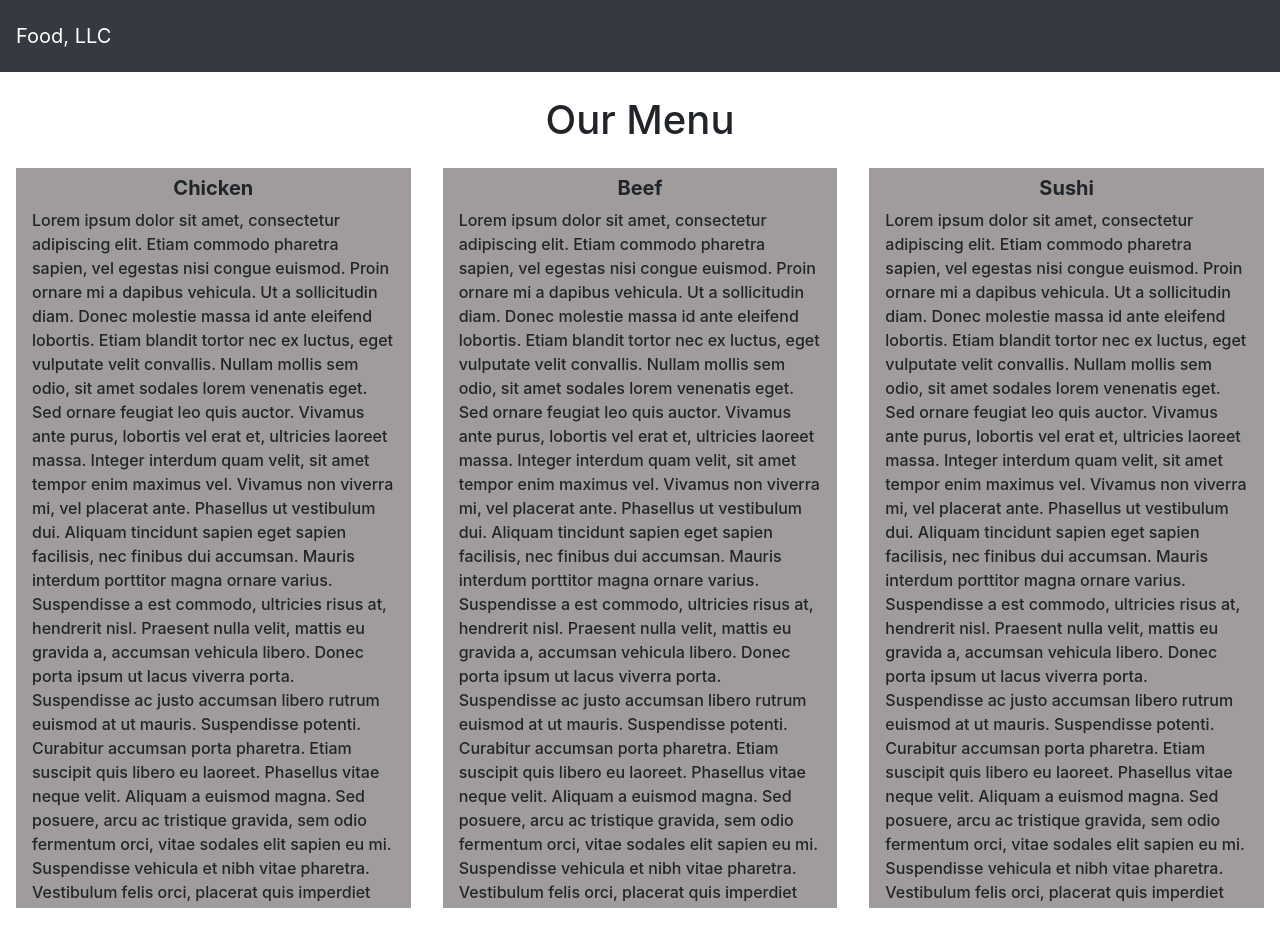
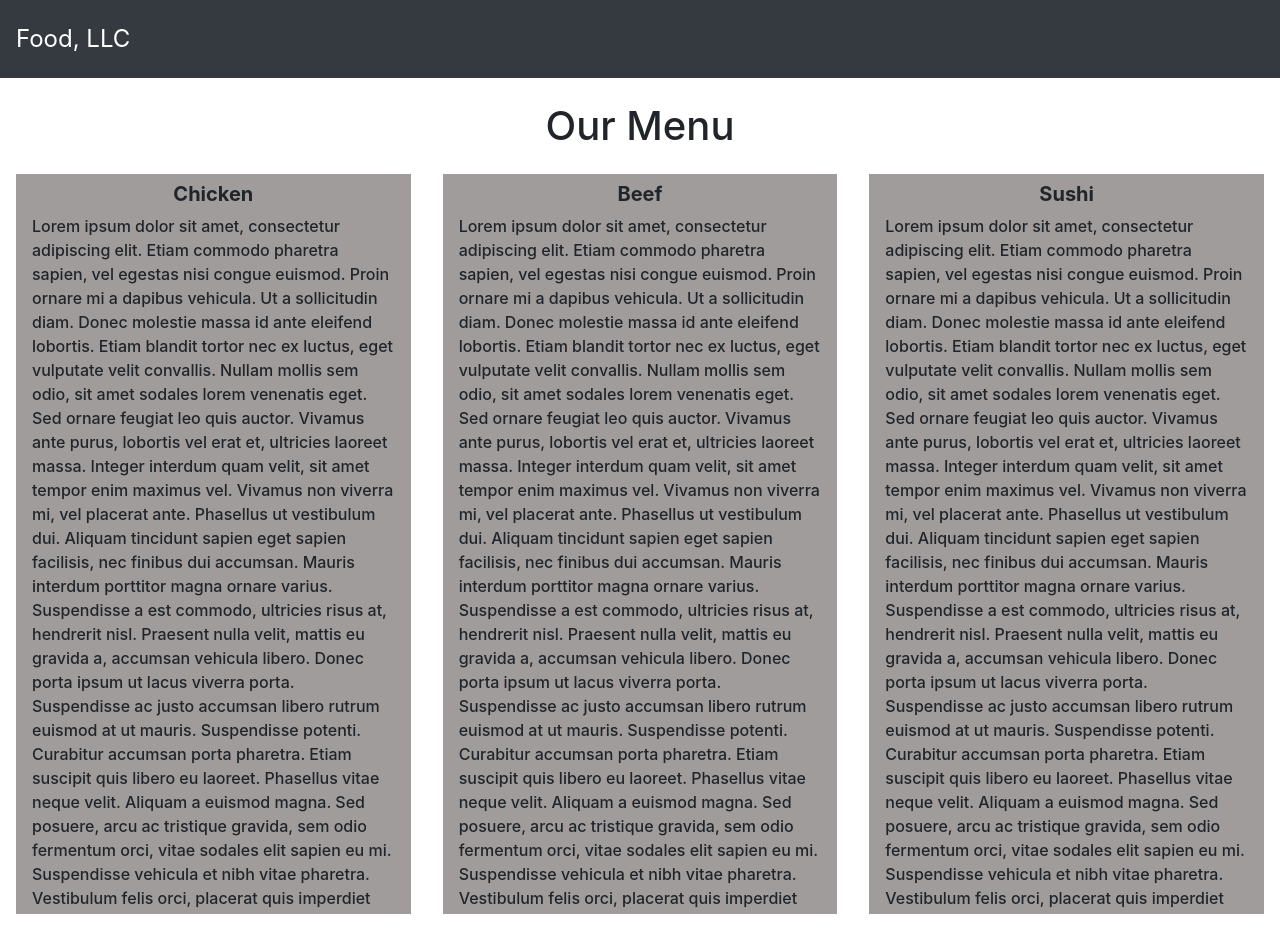
Before and after one commit to doly0911/desarrolloWeb, a plain HTML site: page modulo3-solucion/index.html in a window 1280 px wide. Drawn offline with nearby package versions, Linux system fonts and the light colour scheme.

Commit message:
correccion del ancho del navbar y estilos personalizados al nav-brand

```diff
--- a/modulo3-solucion/css/styles.css
+++ b/modulo3-solucion/css/styles.css
@@ -13,3 +13,7 @@ p{
     height: 700px;
     font-weight: 500;
 }
+
+.titulo {
+    font-size: 1.5em;
+}
--- a/modulo3-solucion/index.html
+++ b/modulo3-solucion/index.html
@@ -16,14 +16,14 @@
 
 <body>
   <!--NavBar-->
-  <nav class="navbar navbar-dark bg-dark">
+  <nav class="navbar navbar-dark bg-dark px-0">
     <!-- Marca de la Empresa-->
     <div class="navbar-header">
-      <a href="#" class="navbar-brand my-2">Food, LLC</a>
+      <a href="#" class="navbar-brand my-2 px-3 titulo text-left">Food, LLC</a>
     </div>
 
     <!-- Botón de tres barras horizontales -->
-    <button class="navbar-toggler btn btn-outline-secondary d-sm-none d-md-none d-lg-none d-xl-none" type="button"
+    <button class="navbar-toggler btn btn-outline-secondary mr-3 d-md-none d-lg-none d-xl-none" type="button"
       data-toggle="collapse" data-target="#navbarTogglerDemo02" aria-controls="navbarTogglerDemo02"
       aria-expanded="false" aria-label="Toggle navigation">
       <span class="navbar-toggler-icon"></span>
```
